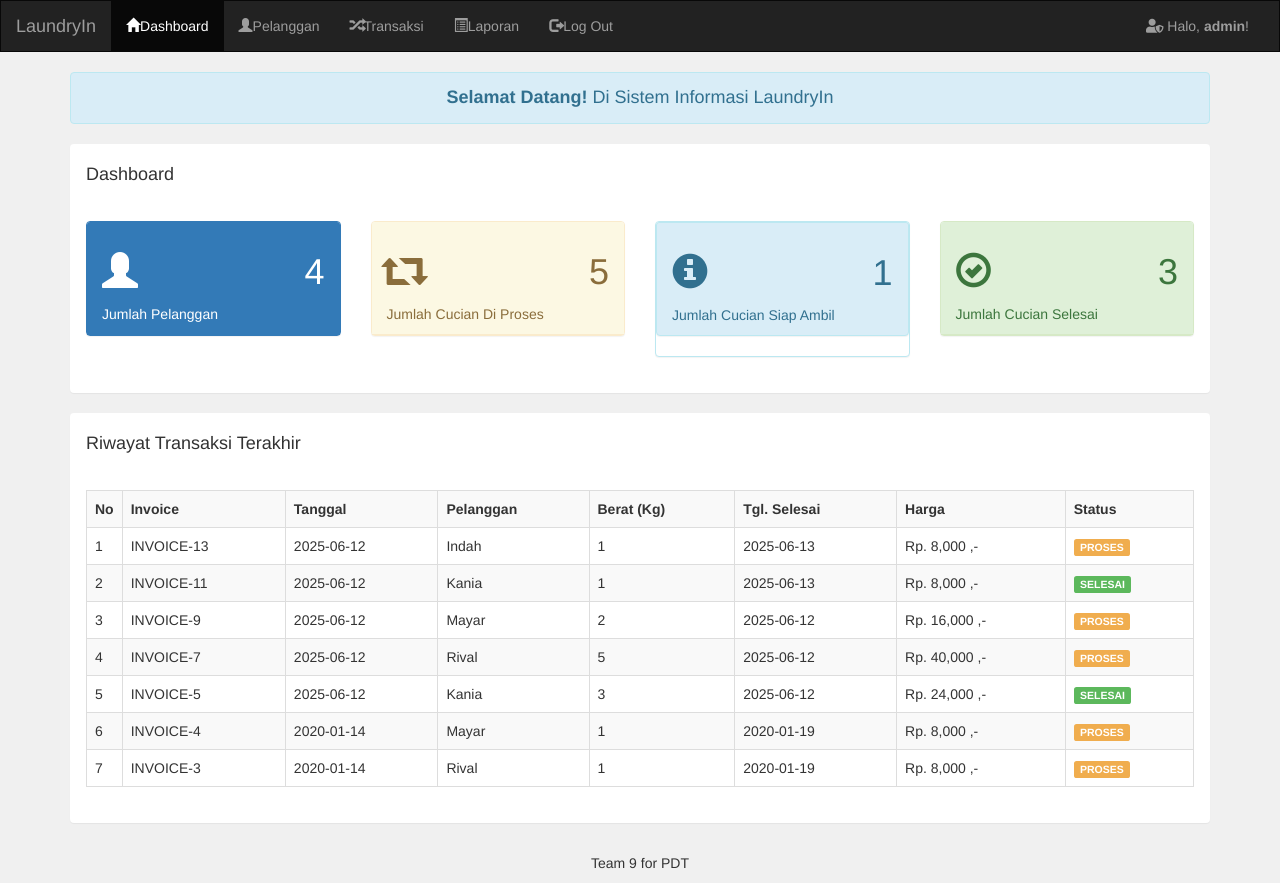
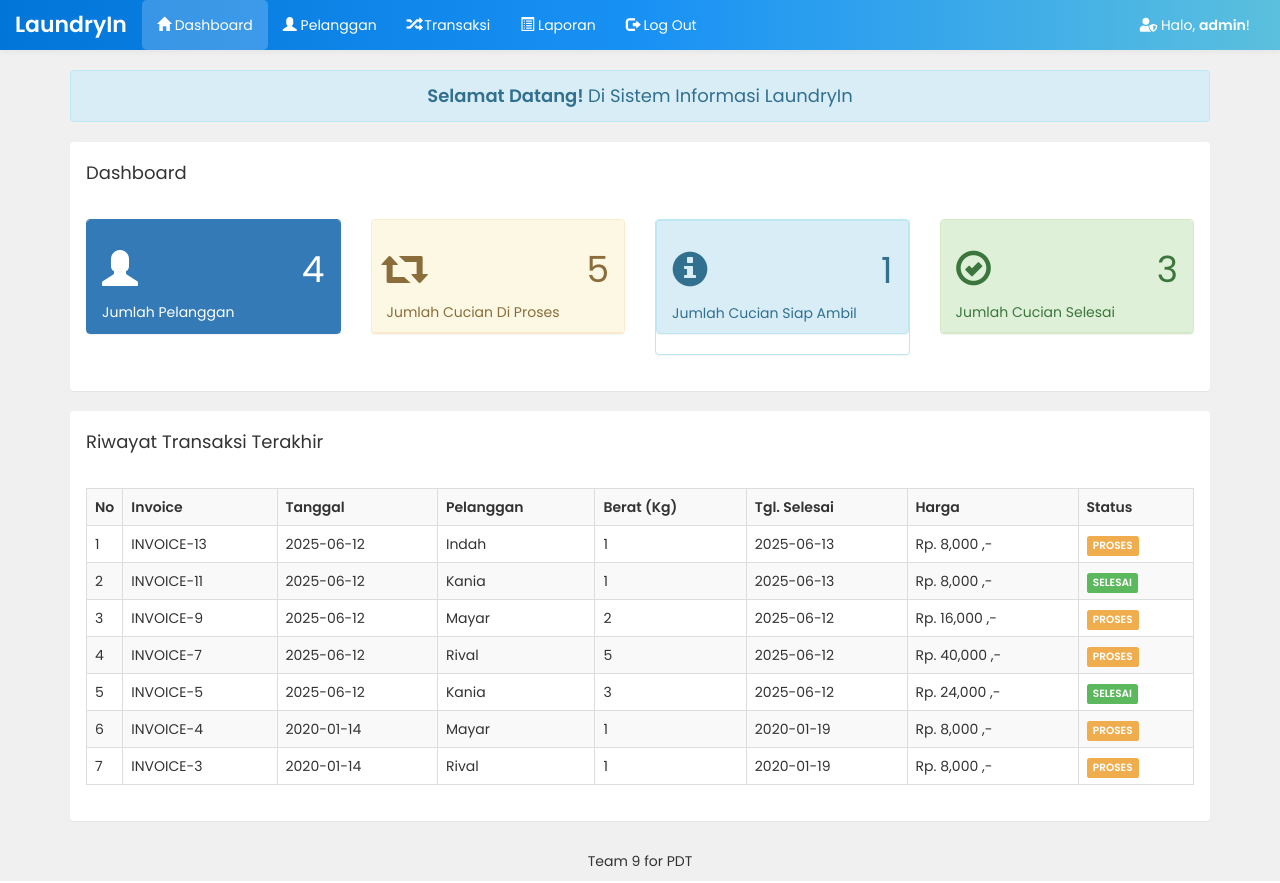
Before and after one commit to kaniarsazr/laundryin, a PHP site: page /admin/index.php in a window 1280 px wide. Run offline with PHP 8.4, Linux system fonts and the light colour scheme; a user stored in the database is signed in; data comes from the database, SQL or seed files in the repository.

Commit message:
Update header.php

```diff
--- a/admin/header.php
+++ b/admin/header.php
@@ -4,14 +4,56 @@
     <meta charset="UTF-8">
     <title>Sistem Informasi Laundry</title>
     <link rel="stylesheet" type="text/css" href="../assets/css/bootstrap.css">
+    <link rel="stylesheet" type="text/css" href="../assets/font-awesome/css/all.css">
     <script type="text/javascript" src="../assets/js/jquery.js"></script>
     <script type="text/javascript" src="../assets/js/bootstrap.js"></script>
-    <link rel="stylesheet" type="text/css" href="../assets/font-awesome/css/all.css">
+
+    <!-- Google Font Poppins -->
+    <link href="https://fonts.googleapis.com/css2?family=Poppins:wght@400;600&display=swap" rel="stylesheet">
+
+    <style>
+        body {
+            background: #f0f0f0;
+            font-family: 'Poppins', sans-serif;
+        }
+
+        .navbar {
+            background: linear-gradient(to right, #0275d8, #1891f5, #5bc0de);
+            border: none;
+            border-radius: 0;
+            box-shadow: 0 2px 6px rgba(0,0,0,0.05);
+        }
+
+        .navbar-brand {
+            color: #fff !important;
+            font-weight: 600;
+            font-size: 22px;
+        }
+
+        .navbar-nav > li > a {
+            color: #fff !important;
+            font-weight: 500;
+        }
+
+        .navbar-nav > li > a:hover,
+        .navbar-nav > .active > a {
+            background-color: rgba(255, 255, 255, 0.2) !important;
+            border-radius: 5px;
+        }
+
+        .navbar-text {
+            color: #fff !important;
+            font-weight: 500;
+        }
+
+        .navbar-toggle .icon-bar {
+            background-color: #fff;
+        }
+    </style>
 </head>
 
-<body style="background: #f0f0f0">
+<body>
 
-    <!-- Cek apakah sudah login -->
 <?php
     session_start();
     if ($_SESSION['status'] != "login") {
@@ -19,12 +61,11 @@
     }
 ?>
 
-    <!-- Menu Navigasi -->
-    <nav class="navbar navbar-inverse" style="border-radius: 0px">
+<nav class="navbar navbar-inverse">
     <div class="container-fluid">
         <div class="navbar-header">
             <button type="button" class="navbar-toggle collapsed"
-                data-toggle="collapse" data-target="#bs-example-navbar-collapse-1"
+                    data-toggle="collapse" data-target="#bs-navbar"
                     aria-expanded="false">
                 <span class="sr-only">Toggle Navigation</span>
                 <span class="icon-bar"></span>
@@ -32,29 +73,23 @@
                 <span class="icon-bar"></span>
             </button>
             <a class="navbar-brand" href="index.php">LaundryIn</a>
-            </div><!-- End of navbar-header -->
+        </div>
 
-            <div class="collapse navbar-collapse" id="#bs-example-navbar-collapse-1">
+        <div class="collapse navbar-collapse" id="bs-navbar">
             <ul class="nav navbar-nav">
-                    <li class="active"><a href="index.php">
-                    <i class="glyphicon glyphicon-home"></i>Dashboard</a></li>
-                    <li><a href="pelanggan.php">
-                    <i class="glyphicon glyphicon-user"></i>Pelanggan</a></li>
-                    <li><a href="transaksi.php">
-                    <i class="glyphicon glyphicon-random"></i>Transaksi</a></li>
-                    <li><a href="laporan.php">
-                    <i class="glyphicon glyphicon-list-alt"></i>Laporan</a></li>
-                    <li><a href="logout.php">
-                    <i class="glyphicon glyphicon-log-out"></i>Log Out</a></li>
-                </ul> <!-- End of nav navbar-nav -->
-
+                <li class="active"><a href="index.php"><i class="glyphicon glyphicon-home"></i> Dashboard</a></li>
+                <li><a href="pelanggan.php"><i class="glyphicon glyphicon-user"></i> Pelanggan</a></li>
+                <li><a href="transaksi.php"><i class="glyphicon glyphicon-random"></i> Transaksi</a></li>
+                <li><a href="laporan.php"><i class="glyphicon glyphicon-list-alt"></i> Laporan</a></li>
+                <li><a href="logout.php"><i class="glyphicon glyphicon-log-out"></i> Log Out</a></li>
+            </ul>
             <ul class="nav navbar-nav navbar-right">
-                    <li><p class="navbar-text"><i class="fa fa-user-shield"></i> Halo, <b>
-                    <?php echo $_SESSION['username']; ?></b>!</p></li>
+                <li>
+                    <p class="navbar-text">
+                        <i class="fa fa-user-shield"></i> Halo, <b><?php echo $_SESSION['username']; ?></b>!
+                    </p>
+                </li>
             </ul>
-            </div> <!-- End of collapse navbar-collapse -->
-        </div> <!-- End of container-fluid -->
+        </div>
+    </div>
 </nav>
-
-</body>
-</html>
```
Lines whose indentation alone changed are shown as unchanged.
